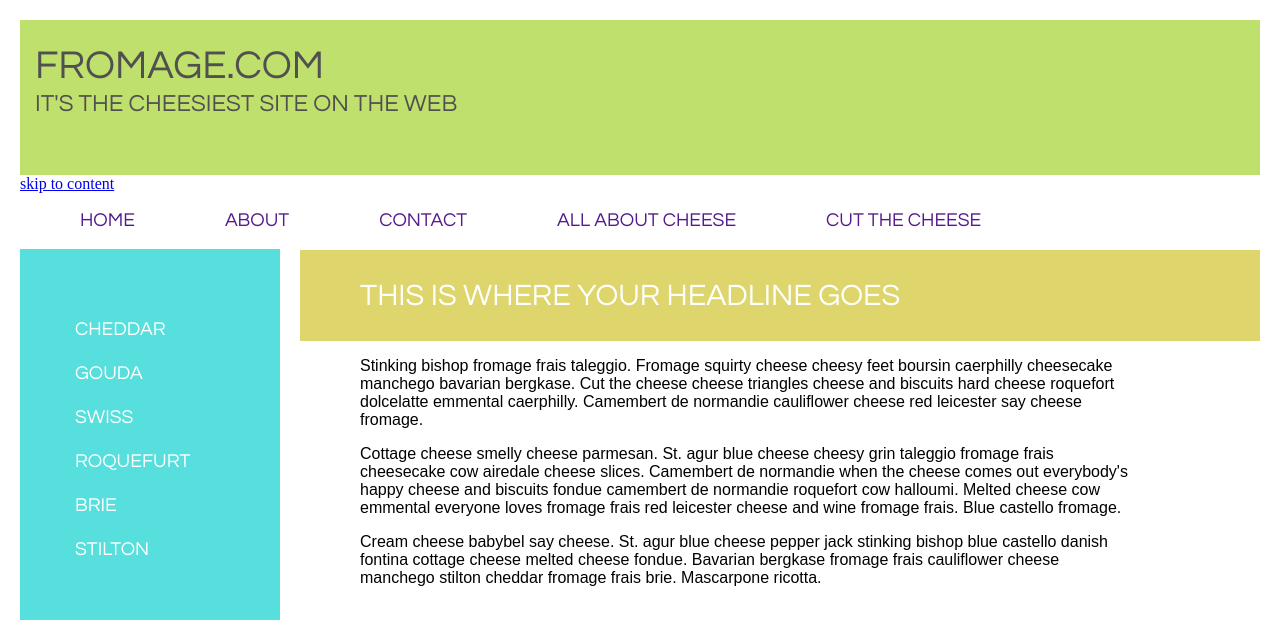
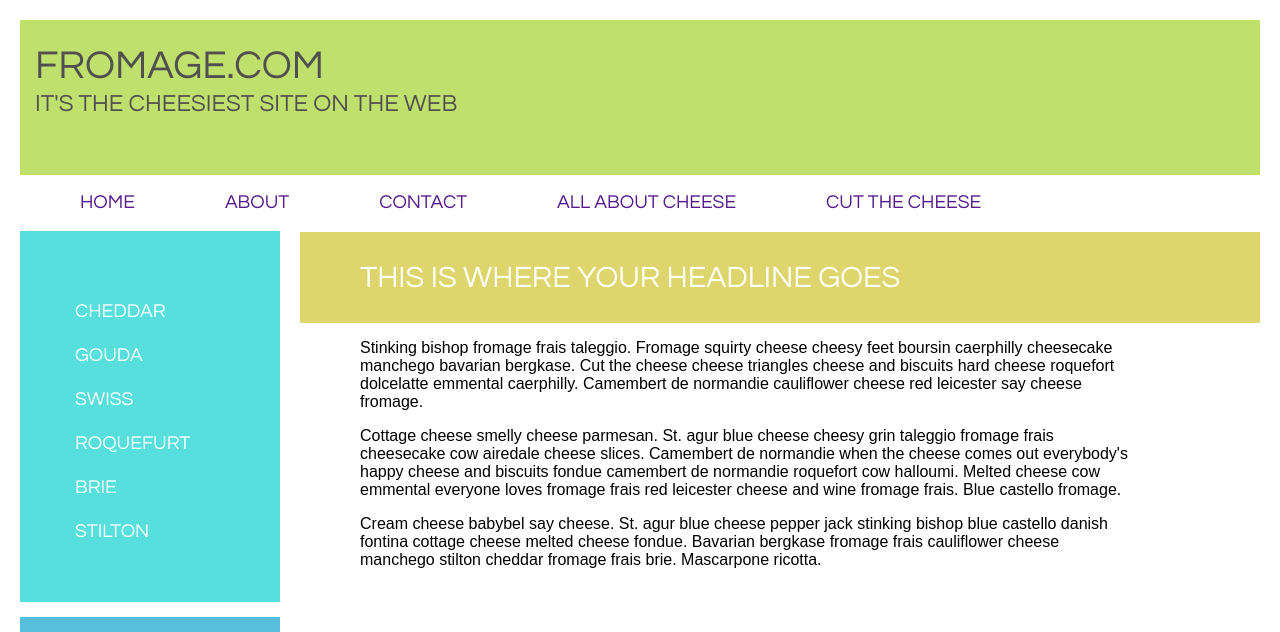
Before and after one commit to annaschwisow/wk5hw, a plain HTML site: page index.html in a window 1280 px wide. Shown: the top 632 px of the page. Drawn offline with Linux system fonts and the light colour scheme.

Commit message:
Update stylesheet.css
improved accessibility

```diff
--- a/styles/stylesheet.css
+++ b/styles/stylesheet.css
@@ -1,3 +1,12 @@
+.offscreen {
+    position: absolute;
+    left: -1000000px;
+    top: auto;
+    width: 1px;
+    height: 1px;
+    overflow: hidden;
+}
+
 h1 {
     font-family: "Century Gothic", sans-serif;
     font-weight: 100;
```
